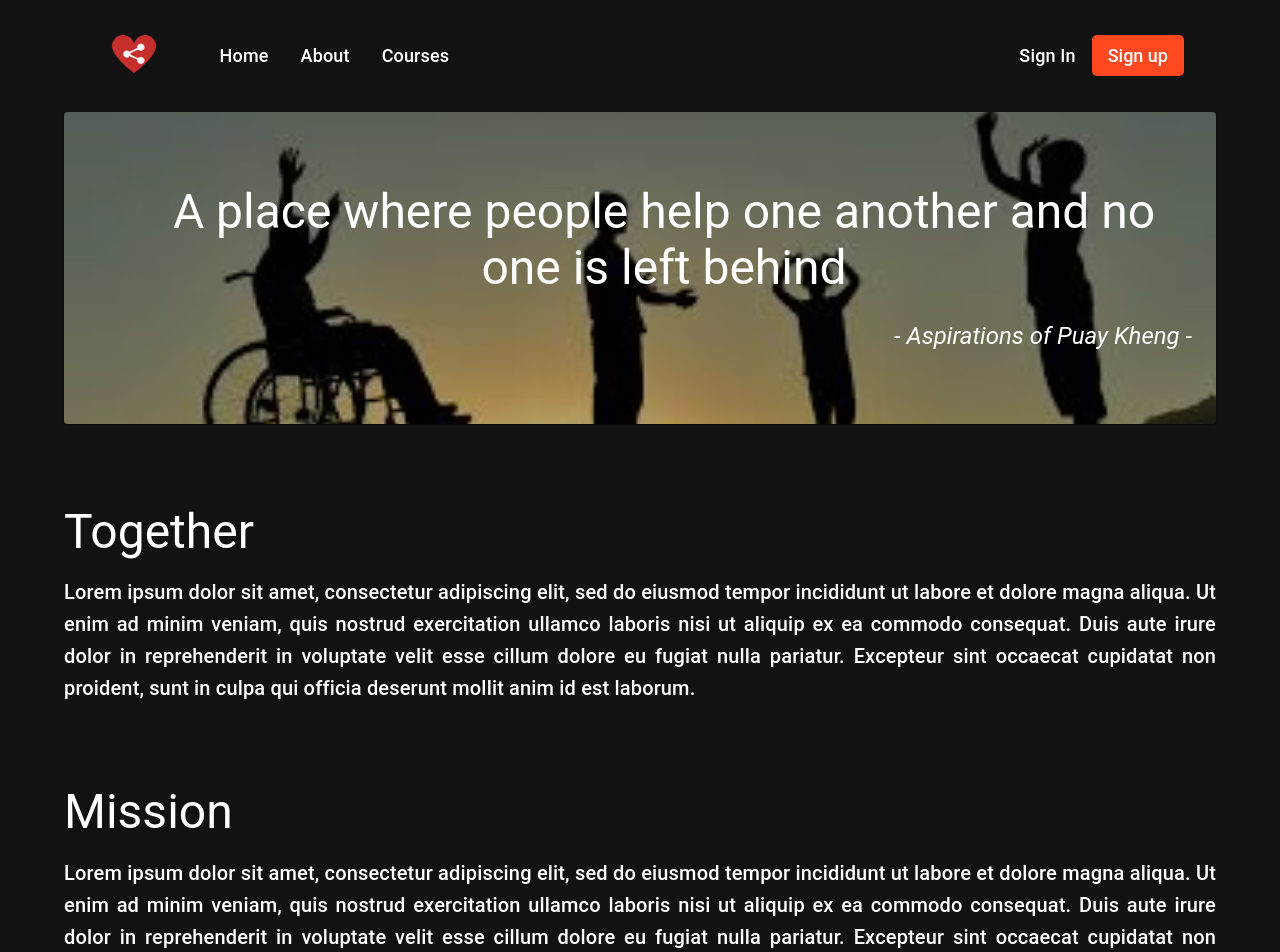
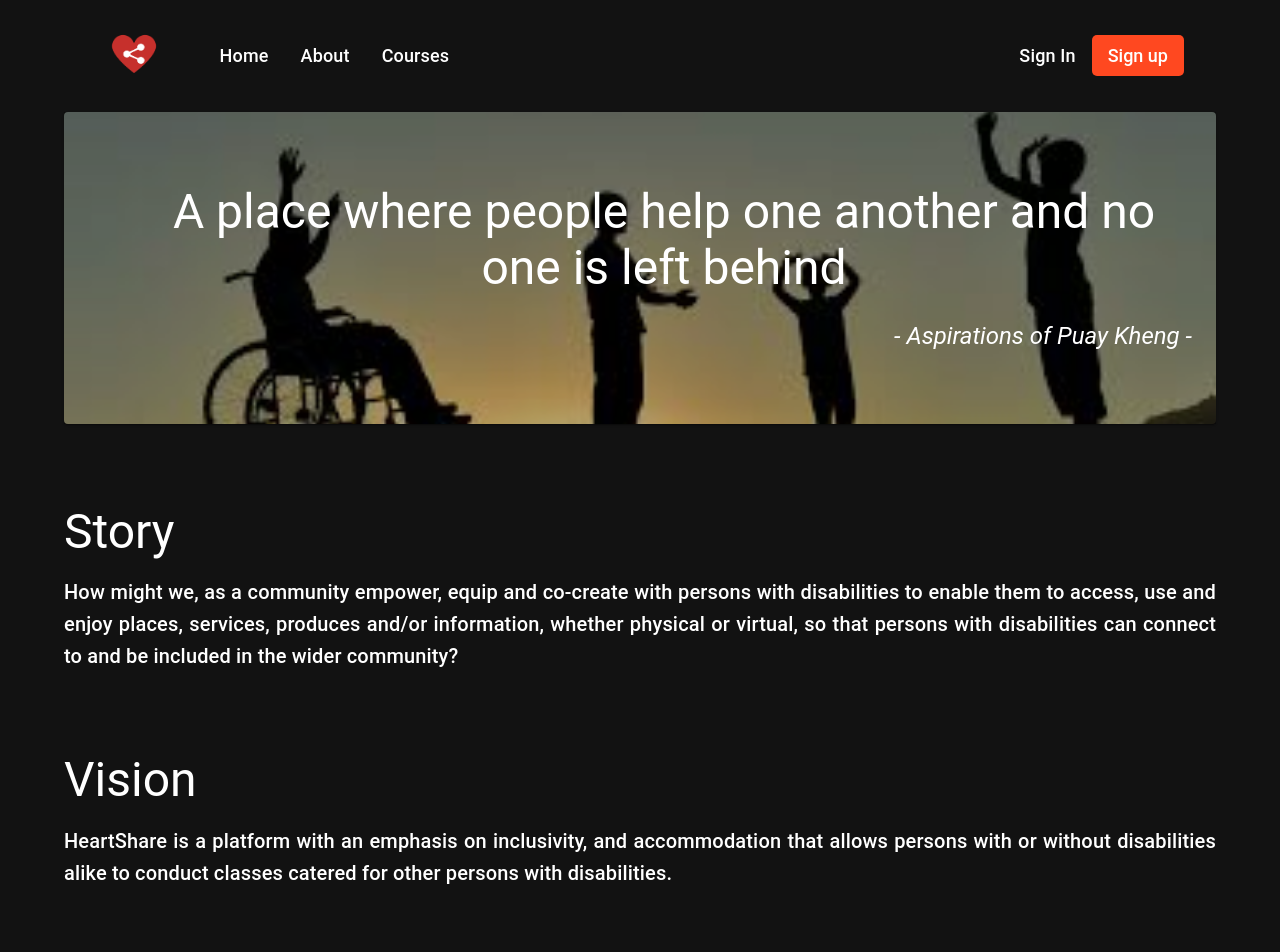
Before and after one commit to StanleyNeoh/H4G2023, a React (Create React App) app in the folder frontend/: page / in a window 1280 px wide. Shown: the top 952 px of the page. Built offline with nearby package versions, Linux system fonts and the light colour scheme; no server answers.

Commit message:
Update content

```diff
--- /dev/null
+++ b/frontend/src/components/home/section/Section.js
@@ -0,0 +1,24 @@
+import { Typography, Box } from "@mui/material";
+
+const Section = ({title, content}) => {
+  return (
+    <Box>
+      <Typography
+        gutterBottom
+        variant="h3"
+        sx={{ mx: 3, mt: 10 }}
+      >
+        {title}
+      </Typography>
+      <Typography
+        gutterBottom
+        variant="h6"
+        sx={{ mx: 3, textAlign: 'justify' }}
+      >
+        {content}
+      </Typography>
+    </Box>
+  )
+}
+
+export default Section;
--- a/frontend/src/pages/HomePage.js
+++ b/frontend/src/pages/HomePage.js
@@ -4,6 +4,7 @@ import { Typography, Box } from "@mui/material";
 import Banner from '../images/banner.png'
 import { useEffect, useState } from "react";
 import { get_user_details_API_path } from "../strings";
+import Section from "../components/home/section/Section";
 
 const Home = () => {
   const [name, setName] = useState("")
@@ -44,34 +45,14 @@ const Home = () => {
         image={Banner}
         imageText='main image description'
       />
-      <Typography
-        gutterBottom
-        variant="h3"
-        sx={{ mx: 3, mt: 10 }}
-      >
-        Together
-      </Typography>
-      <Typography
-        gutterBottom
-        variant="h6"
-        sx={{ mx: 3, textAlign: 'justify' }}
-      >
-        Lorem ipsum dolor sit amet, consectetur adipiscing elit, sed do eiusmod tempor incididunt ut labore et dolore magna aliqua. Ut enim ad minim veniam, quis nostrud exercitation ullamco laboris nisi ut aliquip ex ea commodo consequat. Duis aute irure dolor in reprehenderit in voluptate velit esse cillum dolore eu fugiat nulla pariatur. Excepteur sint occaecat cupidatat non proident, sunt in culpa qui officia deserunt mollit anim id est laborum.
-      </Typography>
-      <Typography
-        gutterBottom
-        variant="h3"
-        sx={{ mx: 3, mt: 10 }}
-      >
-        Mission
-      </Typography>
-      <Typography
-        gutterBottom
-        variant="h6"
-        sx={{ mx: 3, textAlign: 'justify' }}
-      >
-        Lorem ipsum dolor sit amet, consectetur adipiscing elit, sed do eiusmod tempor incididunt ut labore et dolore magna aliqua. Ut enim ad minim veniam, quis nostrud exercitation ullamco laboris nisi ut aliquip ex ea commodo consequat. Duis aute irure dolor in reprehenderit in voluptate velit esse cillum dolore eu fugiat nulla pariatur. Excepteur sint occaecat cupidatat non proident, sunt in culpa qui officia deserunt mollit anim id est laborum.
-      </Typography>
+      <Section
+        title="Story"
+        content="How might we, as a community empower, equip and co-create with persons with disabilities to enable them to access, use and enjoy places, services, produces and/or information, whether physical or virtual, so that persons with disabilities can connect to and be included in the wider community?"
+      />
+      <Section
+        title="Vision"
+        content="HeartShare is a platform with an emphasis on inclusivity, and accommodation that allows persons with or without disabilities alike to conduct classes catered for other persons with disabilities."
+      />
       <Typography
         gutterBottom
         variant="h3"
```
